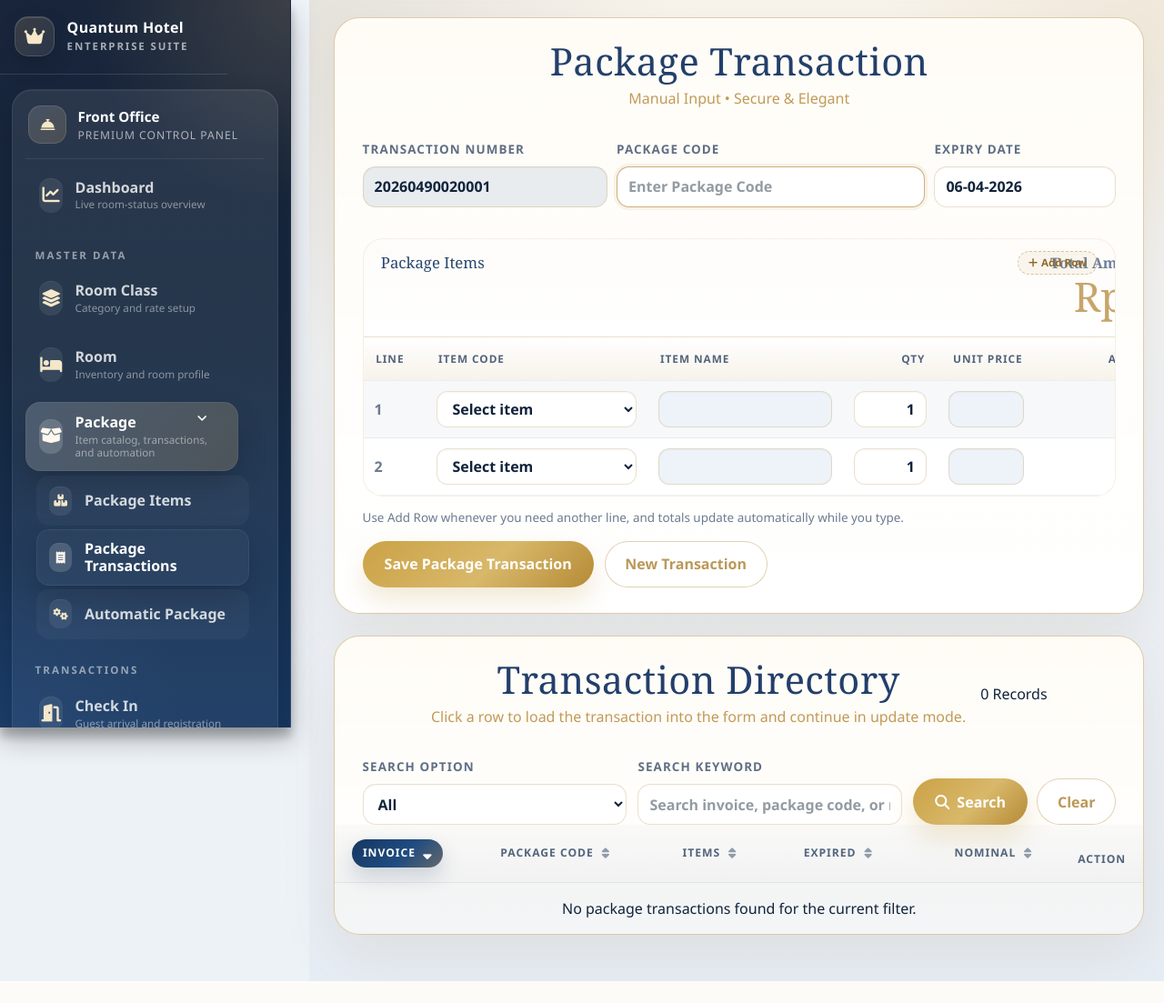
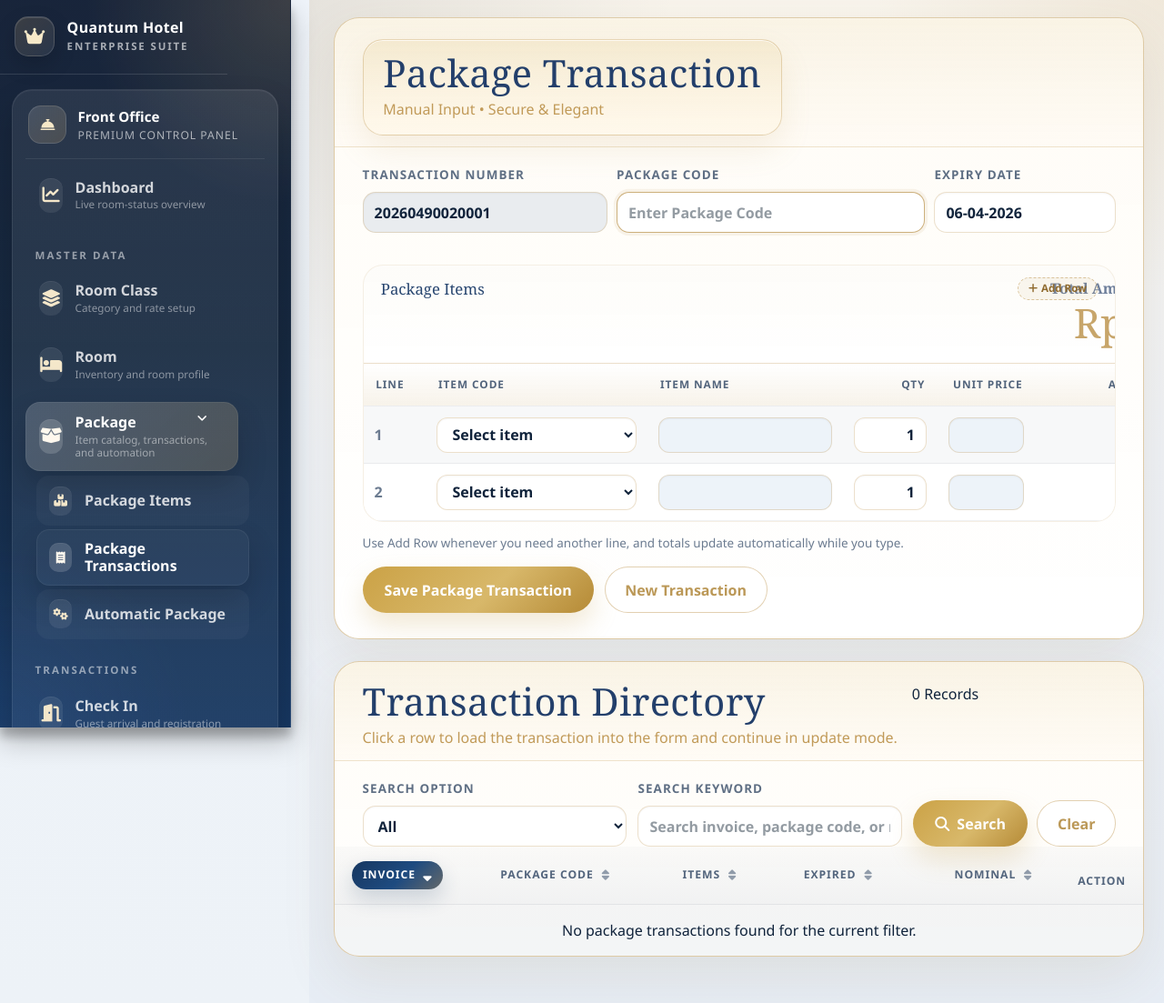
Before and after one commit to casmidi/quantumhotel, a Laravel app: page /menu-package-transaction in a window 1280 px wide. Shown: the whole page at 91% size. Before the commit the page ends 1079 px from the top, so only its background shows below. Run offline with Laravel 12, Linux system fonts and the light colour scheme; a user stored in the database is signed in; data comes from the database, SQL or seed files in the repository; data that the repository does not hold is empty; some libraries are stand-ins or nearby versions.

Commit message:
style(package): highlight left-aligned transaction header

```diff
--- a/resources/views/package/transaction.blade.php
+++ b/resources/views/package/transaction.blade.php
@@ -57,7 +57,8 @@
 .package-shell { background:linear-gradient(180deg, rgba(255,252,246,.98), rgba(255,255,255,.96)); border:1px solid rgba(199,165,106,.58); box-shadow:0 24px 60px rgba(125,96,42,.1), inset 0 1px 0 rgba(255,255,255,.7); border-radius:28px; overflow:hidden; }
 .package-shell + .package-shell { margin-top:1.5rem; }
 .package-shell.package-directory-loading { opacity:.72; pointer-events:none; transition:opacity .18s ease; }
-.package-shell-header { display:flex; align-items:center; justify-content:center; text-align:center; gap:1rem; padding:1.7rem 1.9rem .85rem; }
+.package-shell-header { display:flex; align-items:flex-start; justify-content:flex-start; text-align:left; gap:1rem; padding:1.4rem 1.9rem .8rem; background:linear-gradient(180deg, rgba(232,215,174,.24), rgba(255,251,244,.72)); border-bottom:1px solid rgba(199,165,106,.22); }
+.package-shell-heading-block { display:inline-block; padding:1rem 1.35rem .95rem; border-radius:22px; background:linear-gradient(180deg, rgba(233,213,162,.34), rgba(255,248,235,.96)); border:1px solid rgba(199,165,106,.42); box-shadow:0 16px 34px rgba(182,148,79,.12), inset 0 1px 0 rgba(255,255,255,.7); }
 .package-shell-title { margin:0; font-family:Georgia,"Times New Roman",serif; font-size:2.6rem; font-weight:500; color:#233f6b; line-height:1; letter-spacing:.01em; }
 .package-shell-subtitle { margin:.45rem 0 0; font-size:1rem; color:#c19a58; }
 .package-shell-body { padding:1.25rem 1.9rem 1.75rem; }
@@ -131,7 +132,7 @@
 .package-page-link:hover { background:rgba(23,55,97,.08); color:#173761; text-decoration:none; }
 .package-page-item.active .package-page-link { background:linear-gradient(135deg,#173761 0%,#1e4b80 55%,#b38a51 150%); color:#fff; border-color:transparent; box-shadow:0 10px 22px rgba(23,55,97,.16); }
 .package-page-item.disabled .package-page-link { opacity:.45; pointer-events:none; }
-@media (max-width:767.98px){ .package-shell-header, .package-grid-toolbar { flex-direction:column; align-items:flex-start; } .package-shell-title { font-size:2rem; } .package-shell-body { padding:1rem 1.15rem 1.35rem; } .package-grid-toolbar { min-height:0; padding-bottom:1rem; } .package-grid-total { position:static; width:auto !important; pointer-events:auto; margin-top:.35rem; text-align:left; } .package-grid-add-row { position:static; margin-top:.25rem; } .package-grid-total-value { font-size:2rem; justify-content:flex-start; } .package-actions { align-items:flex-start; } }
+@media (max-width:767.98px){ .package-shell-header, .package-grid-toolbar { flex-direction:column; align-items:flex-start; } .package-shell-header { padding:1rem 1.15rem .75rem; } .package-shell-heading-block { width:100%; padding:.95rem 1rem .9rem; } .package-shell-title { font-size:2rem; } .package-shell-body { padding:1rem 1.15rem 1.35rem; } .package-grid-toolbar { min-height:0; padding-bottom:1rem; } .package-grid-total { position:static; width:auto !important; pointer-events:auto; margin-top:.35rem; text-align:left; } .package-grid-add-row { position:static; margin-top:.25rem; } .package-grid-total-value { font-size:2rem; justify-content:flex-start; } .package-actions { align-items:flex-start; } }
 </style>
 
 <div class="container-fluid package-page">
@@ -139,7 +140,7 @@
     @if(session('error'))<div class="alert package-error mb-4">{{ session('error') }}</div>@endif
 
     <section class="package-shell">
-        <div class="package-shell-header"><div><h2 class="package-shell-title">Package Transaction</h2><p class="package-shell-subtitle">Manual Input &bull; Secure &amp; Elegant</p></div></div>
+        <div class="package-shell-header"><div class="package-shell-heading-block"><h2 class="package-shell-title">Package Transaction</h2><p class="package-shell-subtitle">Manual Input &bull; Secure &amp; Elegant</p></div></div>
         <div class="package-shell-body">
             <form method="POST" action="/menu-package-transaction" id="formPackageTransaction" autocomplete="off">
                 @csrf
```
Also changed, not shown: 1 other file.
